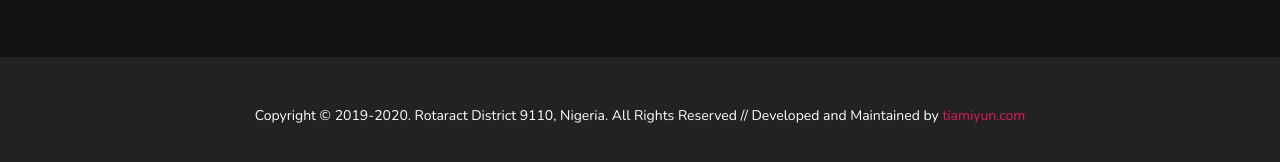
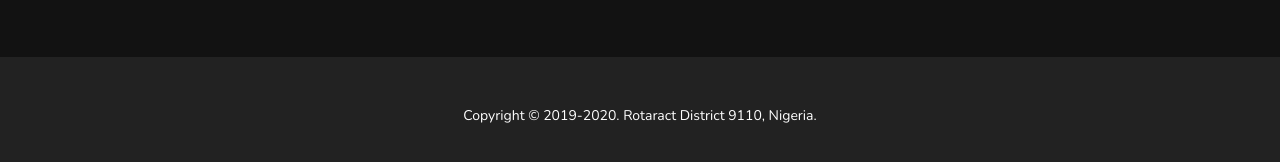
Before and after one commit to abubakrmo/rotaract-community, a plain HTML site: page clubs.html in a window 1280 px wide. Shown: the part 2781-2943 px from the top of the page. Drawn offline with nearby package versions, Linux system fonts and the light colour scheme.

Commit message:
copyright text edited

```diff
--- a/clubs.html
+++ b/clubs.html
@@ -585,8 +585,7 @@
           </div>
         </div>
         <p class="text-white text-center pt-5">
-          Copyright © 2019-2020. Rotaract District 9110, Nigeria. All Rights Reserved // Developed and Maintained by
-          <a href="">tiamiyun.com</a>
+          Copyright © 2019-2020. Rotaract District 9110, Nigeria.
         </p>
       </footer><!-- End Footer -->
 
```
Also changed, not shown: club-details.html (+1 -2 lines), contactus.html (+1 -2 lines), donate.html (+1 -2 lines), gallery.html (+1 -2 lines), joinus.html (+1 -2 lines), partner.html (+1 -2 lines).
